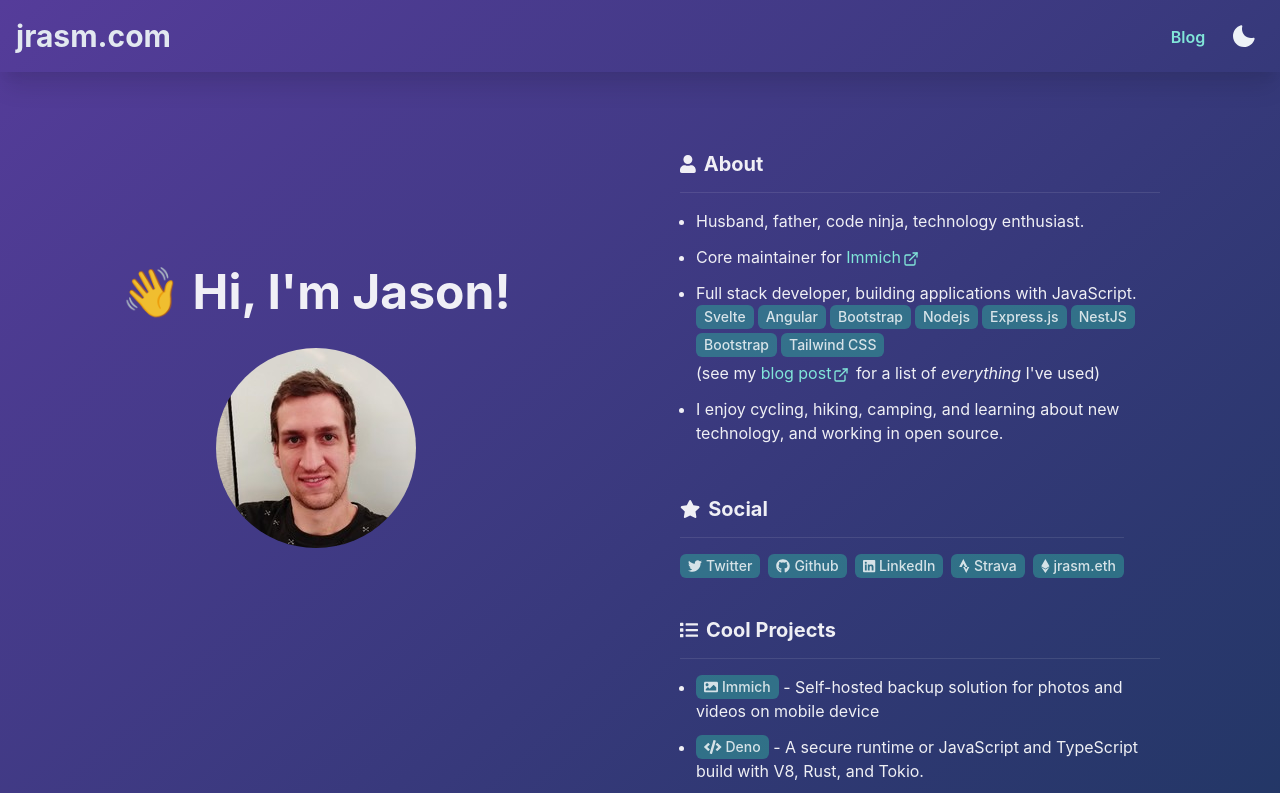
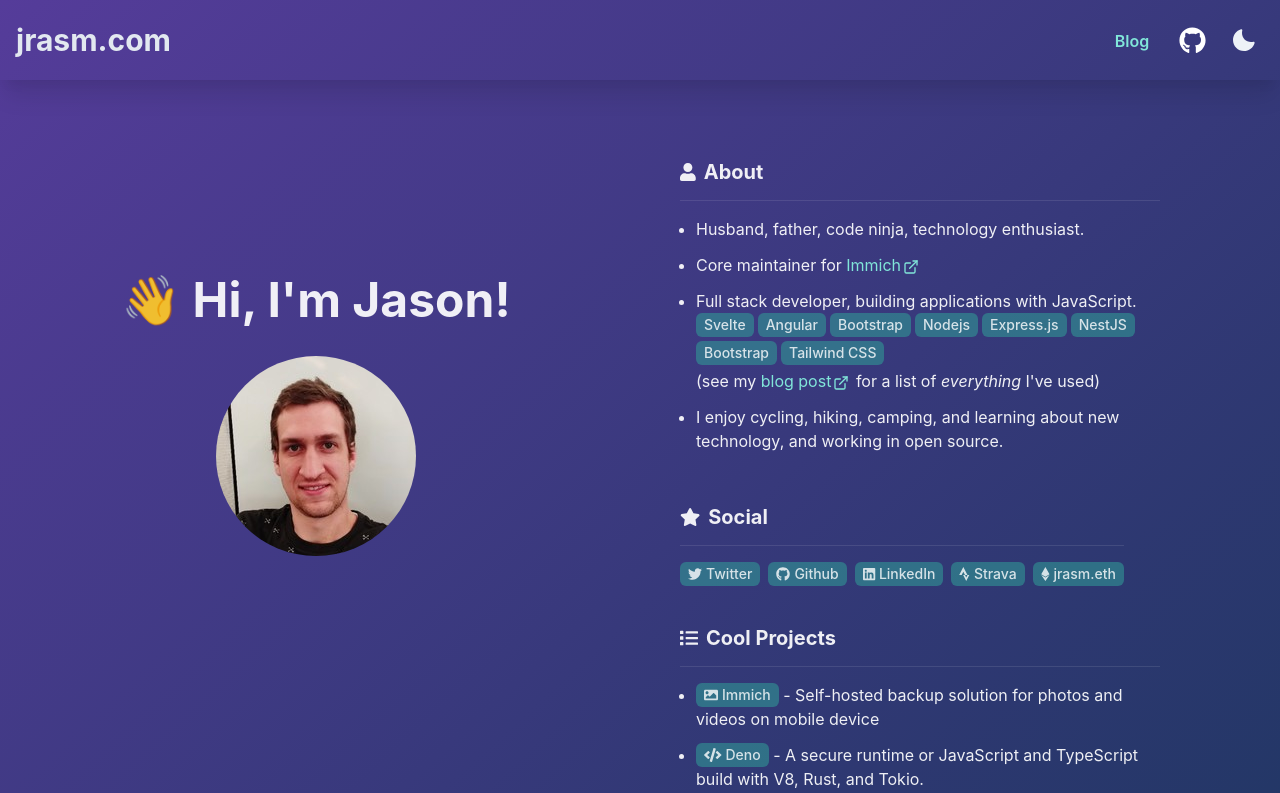
Before and after one commit to jrasm91/jrasm.com, a React (Create React App) app: page / in a window 1280 px wide. Shown: the top 793 px of the page. Built offline with nearby package versions, Linux system fonts and the light colour scheme.

Commit message:
feat: github link in header

```diff
--- a/src/components/Header.tsx
+++ b/src/components/Header.tsx
@@ -1,4 +1,6 @@
-import { Button, Flex, Heading, HStack, Link, useColorModeValue } from '@chakra-ui/react';
+import { Button, Flex, Heading, HStack, IconButton, Link, useColorModeValue } from '@chakra-ui/react';
+import { faGithub } from '@fortawesome/free-brands-svg-icons';
+import { FontAwesomeIcon } from '@fortawesome/react-fontawesome';
 import { useColorScheme } from '../hooks';
 import { ThemeButton } from './ThemeButton';
 
@@ -20,6 +22,17 @@
             Blog
           </Button>
         </Link>
+        <Link mr="2" fontSize="lg" href="https://github.com/jrasm91" isExternal>
+          <IconButton
+            variant="ghost"
+            color={useColorModeValue('black', 'white')}
+            fontSize="1.5em"
+            borderRadius="50%"
+            m="0.25rem"
+            icon={<FontAwesomeIcon icon={faGithub} />}
+            aria-label={'Toggle Theme'}
+          />
+        </Link>
         <ThemeButton />
       </HStack>
     </Flex>
```
